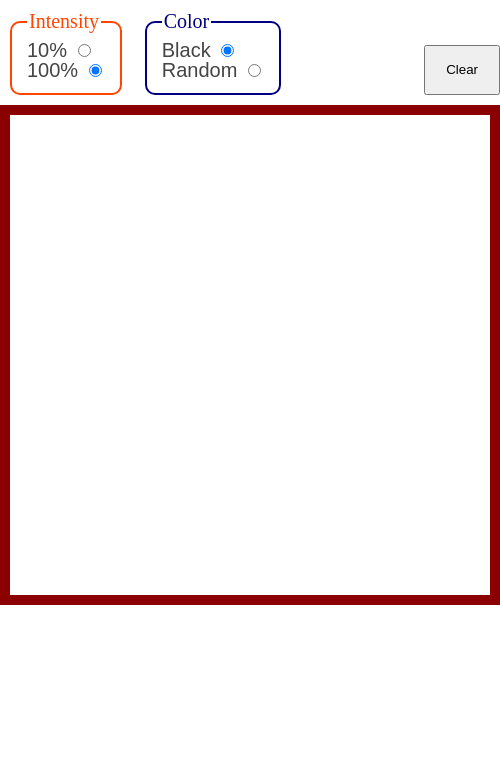
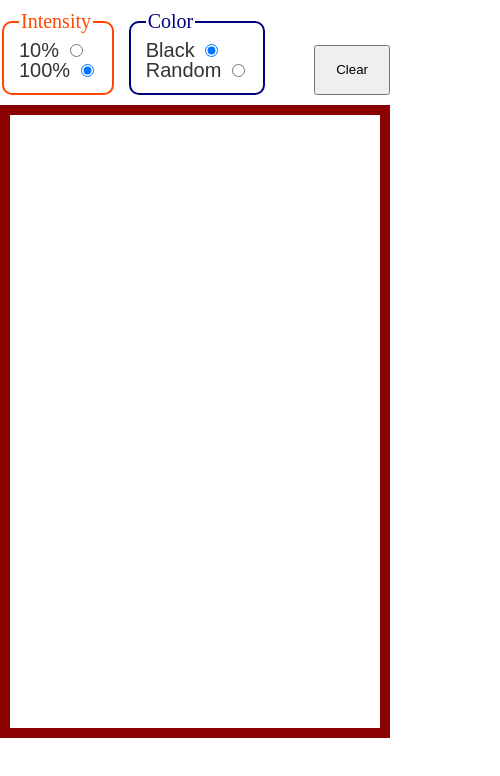
Before and after one commit to tseti/etch-a-sketch, a plain HTML site: page index.html in a window 390 px wide. Shown: the whole page, 500 px wide, since content can reach past the window. Drawn offline with Linux system fonts and the light colour scheme.

Commit message:
Add media queries

```diff
--- a/styles.css
+++ b/styles.css
@@ -1,5 +1,23 @@
 :root {
   --side-number: 64;
+  --width: 500px;
+  --height: 500px;
+}
+
+@media screen and (max-width: 500px) {
+  :root {
+    --width: 100vw;
+    --height: 75vh;
+    --control-height: 25vh;
+  }
+}
+
+@media screen and (min-width: 1000px) {
+  :root {
+    --width: 75vw;
+    --height: 75vh;
+    --control-height: 25vh;
+  }
 }
 
 .color {
@@ -10,26 +28,29 @@
 .clear {
   align-self: flex-end;
   height: 50px;
-  margin-bottom: 10px;
   padding: 0 20px;
 
 }
 
 .container {
-  height: 500px;
+  height: var(--height);
   margin: 0 auto;
-  width: 500px;
+  width: var(--width);
 }
 
 .controls {
   display: flex;
+  flex-wrap: wrap;
   justify-content: space-between;
+  max-height: var(--control-height);
+  max-width: var(--width);
+  margin: 10px 0;
 }
 
 fieldset {
   border-radius: 10px;
   display: inline-block;
-  margin: 10px 10px;
+  margin-right: 10px;
   font-size: 20px;
 }
 
@@ -39,7 +60,7 @@ fieldset {
 }
 
 li {
-  color: #444;
+  color: #333;
 }
 
 input[type="radio"] {
@@ -51,6 +72,6 @@ input[type="radio"] {
   box-sizing: border-box;
   display: grid;
   grid: repeat(var(--side-number), 1fr) / repeat(var(--side-number), 1fr);
-  height: 500px;
-  width: 500px;
+  min-width: var(--width);
+  min-height: var(--height);
 }
```
